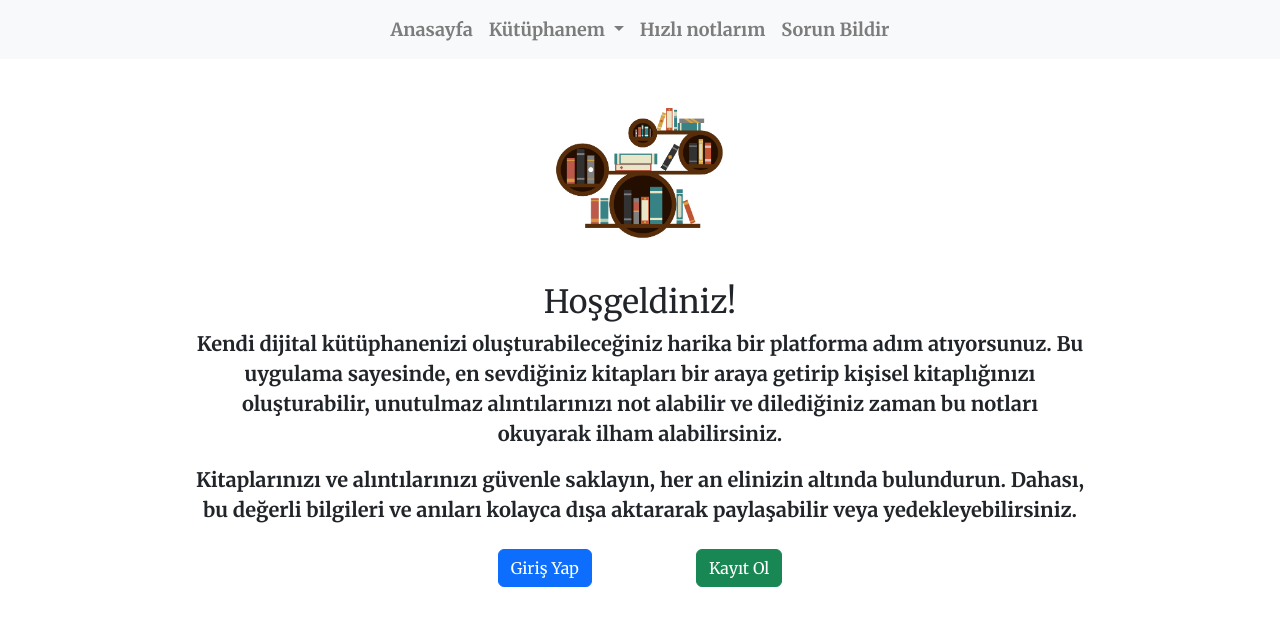
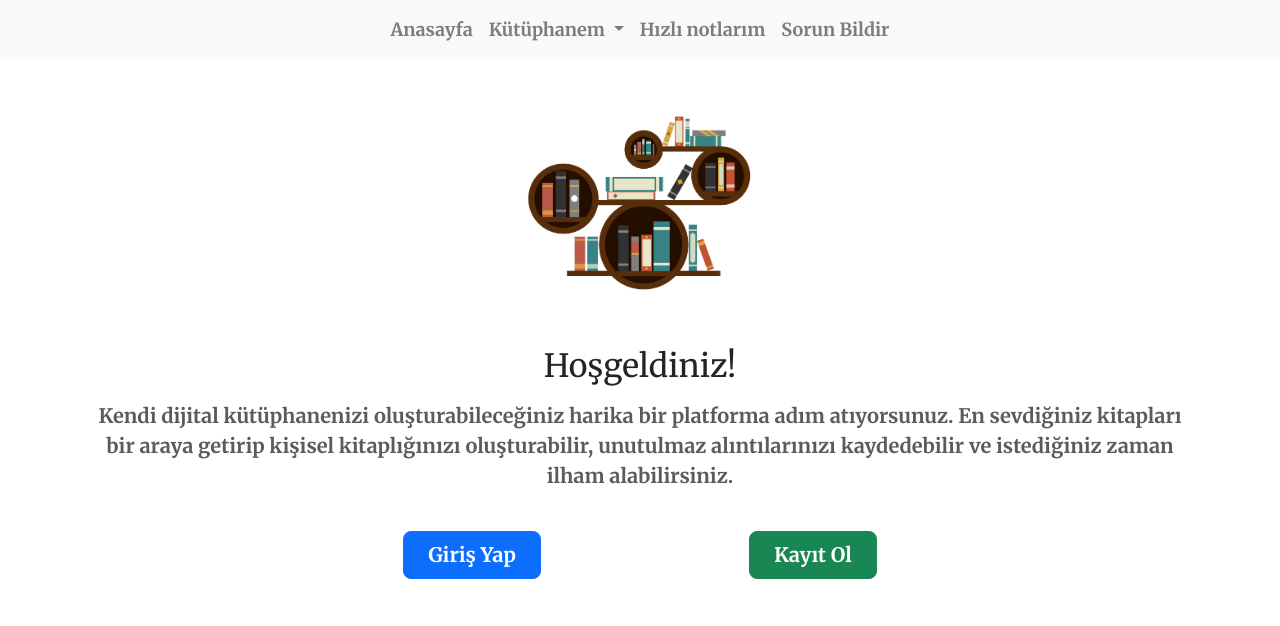
Before and after one commit to EsmaNurOzkan/kutuphane, a React (Create React App) app in the folder client/: page / in a window 1280 px wide. Shown: the top 626 px of the page. Built offline with nearby package versions, Linux system fonts and the light colour scheme; a web font is replaced by a local one.

Commit message:
style updated

```diff
--- a/client/package.json
+++ b/client/package.json
@@ -12,6 +12,7 @@
     "bootstrap": "^5.3.3",
     "docx": "^8.5.0",
     "file-saver": "^2.0.5",
+    "framer-motion": "^12.4.7",
     "html2canvas": "^1.4.1",
     "html2pdf.js": "^0.10.2",
     "jspdf": "^2.5.1",
--- a/client/src/pages/Home.js
+++ b/client/src/pages/Home.js
@@ -1,6 +1,7 @@
 import React from 'react';
 import { Link } from 'react-router-dom';
-import { Container, Row, Col, Card, Button } from 'react-bootstrap';
+import { Container, Row, Col, Button } from 'react-bootstrap';
+import { motion } from 'framer-motion';
 import { Helmet } from 'react-helmet';
 import 'bootstrap/dist/css/bootstrap.min.css';
 import shelveLogo from '../utils/shelve3.png';
@@ -14,37 +15,51 @@ function Home() {
         <link rel="preconnect" href="https://fonts.googleapis.com" />
         <link rel="preconnect" href="https://fonts.gstatic.com" crossorigin />
         <link href="https://fonts.googleapis.com/css2?family=DM+Serif+Text:ital@0;1&display=swap" rel="stylesheet" />
-        <link href="https://fonts.googleapis.com/css2?family=Cormorant:ital,wght@0,300..700;1,300..700&display=swap" rel="stylesheet"/>
+        <link href="https://fonts.googleapis.com/css2?family=Cormorant:ital,wght@0,300..700;1,300..700&display=swap" rel="stylesheet" />
       </Helmet>
-      <Container>
-        <Row className="justify-content-md-center" style={{ marginBottom: '10rem' }}>
-          <Col md="10">
-            <Card className="border-0 text-center">
-              <Card.Body>
-                <div className='m-2'>
-                  <img src={shelveLogo} alt="Kütüphane Logo" style={{ width: '12rem', height: 'auto' }} />
-                </div>
-                <Card.Title as="h2" >Hoşgeldiniz!</Card.Title>
-                <Card.Text>
-                  <p className='fs-5' >Kendi dijital kütüphanenizi oluşturabileceğiniz harika bir platforma adım atıyorsunuz. Bu uygulama sayesinde, en sevdiğiniz kitapları bir araya getirip kişisel kitaplığınızı oluşturabilir, unutulmaz alıntılarınızı not alabilir ve dilediğiniz zaman bu notları okuyarak ilham alabilirsiniz.</p>
-                </Card.Text>
-                <Card.Text>
-                  <p className='fs-5' >Kitaplarınızı ve alıntılarınızı güvenle saklayın, her an elinizin altında bulundurun. Dahası, bu değerli bilgileri ve anıları kolayca dışa aktararak paylaşabilir veya yedekleyebilirsiniz.</p>
-                </Card.Text>
+      <Container className="d-flex flex-column align-items-center justify-content-center text-center mt-4">
+      <motion.div
+        initial={{ scale: 0.3, opacity: 0.2 }}
+        animate={{ scale: 1, opacity: 1 }}
+        transition={{ duration: 3, ease: "easeOut" }}
+        className="mb-2"
+      >
+        <img src={shelveLogo} alt="Kütüphane Logo" style={{ width: '16rem', height: 'auto' }} />
+      </motion.div>
+
+        <motion.h2
+          initial={{ opacity: 0, y: -20 }}
+          animate={{ opacity: 1, y: 0 }}
+          transition={{ duration: 2, delay: 0.2 }}
+          className="mb-3"
+        >
+          Hoşgeldiniz!
+        </motion.h2>
+        <motion.p
+          initial={{ opacity: 0, y: -20 }}
+          animate={{ opacity: 1, y: 0 }}
+          transition={{ duration: 3, delay: 0.4 }}
+          className="fs-5 text-muted"
+        >
+          Kendi dijital kütüphanenizi oluşturabileceğiniz harika bir platforma adım atıyorsunuz.
+          En sevdiğiniz kitapları bir araya getirip kişisel kitaplığınızı oluşturabilir, unutulmaz
+          alıntılarınızı kaydedebilir ve istediğiniz zaman ilham alabilirsiniz.
+        </motion.p>
         {!token && (
-                  <div className="d-flex justify-content-center mt-4">
+          <motion.div
+            initial={{ opacity: 0, y: 20 }}
+            animate={{ opacity: 1, y: 0 }}
+            transition={{ duration: 1, delay: 0.6 }}
+            className="d-flex gap-3 mt-4"
+          >
             <Link to="/login">
-                      <Button variant="primary" style={{ fontWeight : 500 }} className="mr-2 btn-md">Giriş Yap</Button>
+              <Button variant="primary" size="lg" className="fw-bold px-4">Giriş Yap</Button>
             </Link>
             <Link to="/register">
-                      <Button variant="success" style={{ fontWeight : 500 }} className="btn-md" >Kayıt Ol</Button>
+              <Button variant="success" size="lg" className="fw-bold px-4">Kayıt Ol</Button>
             </Link>
-                  </div>
+          </motion.div>
         )}
-              </Card.Body>
-            </Card>
-          </Col>
-        </Row>
       </Container>
     </>
   );
--- a/client/src/pages/MyNavbar.js
+++ b/client/src/pages/MyNavbar.js
@@ -1,6 +1,6 @@
 import React from 'react';
 import { Link, useNavigate } from 'react-router-dom';
-import { Navbar, Nav, NavDropdown } from 'react-bootstrap'; // React-Bootstrap bileşenleri
+import { Navbar, Nav, NavDropdown } from 'react-bootstrap';
 import 'bootstrap/dist/css/bootstrap.min.css';
 
 function MyNavbar() {
--- a/client/src/pages/Notes.js
+++ b/client/src/pages/Notes.js
@@ -7,7 +7,7 @@ const BACKEND_URL = process.env.REACT_APP_BACKEND_URL;
 
 
 const Notes = ({ book }) => {
-  const { notesUpdated, setNotesUpdated } = useContext(AppContext); // useContext ile alın
+  const { notesUpdated, setNotesUpdated } = useContext(AppContext);
   const [notes, setNotes] = useState([]);
   const [selectedNote, setSelectedNote] = useState(null);
   const [showDetailModal, setShowDetailModal] = useState(false);
--- a/client/src/pages/ReportIssue.js
+++ b/client/src/pages/ReportIssue.js
@@ -50,6 +50,8 @@ const ReportIssue = () => {
 
   return (
     <div className="container mt-5">
+      <div className="row justify-content-center">
+        <div className="col-md-6">
           <h2 className="text-center mb-4">Şikayet/Öneri Bildir</h2>
           <form onSubmit={handleSubmit} className="needs-validation" noValidate>
             <div className="mb-3">
@@ -100,7 +102,7 @@ const ReportIssue = () => {
                 required
               ></textarea>
             </div>
-        <button type="submit" className="btn btn-primary w-100">Gönder</button>
+            <button type="submit" className="btn btn-primary mx-auto d-block">Gönder</button>
           </form>
           {responseMessage && (
             <div className="alert alert-info mt-3 text-center" role="alert">
@@ -108,7 +110,10 @@ const ReportIssue = () => {
             </div>
           )}
         </div>
+      </div>
+    </div>
   );
+
 };
 
 export default ReportIssue;
--- a/client/src/pages/auth/Login.js
+++ b/client/src/pages/auth/Login.js
@@ -38,13 +38,13 @@ function Login() {
         <link href="https://fonts.googleapis.com/css2?family=DM+Serif+Text:ital@0;1&display=swap" rel="stylesheet" />
         <link href="https://fonts.googleapis.com/css2?family=Cormorant:ital,wght@0,300..700;1,300..700&display=swap" rel="stylesheet" />
       </Helmet>
-      <Container className="d-flex align-items-center justify-content-center " style={{ minHeight: '100vh' }}>
+      <Container className="d-flex align-items-center justify-content-center" style={{ minHeight: '100vh' }}>
         <Row className="w-100">
           <Col sm={12} md={8} lg={6} className="mx-auto">
-            <Card className="border-0 shadow-lg bg-body" style={{ borderRadius: '3rem' }}>
+            <Card className="border-0 shadow-lg bg-body" style={{ borderRadius: '3rem', padding: '2rem' }}>
               <Card.Body>
                 <h3 className="text-center mb-4" style={{ fontFamily: 'DM Serif Text, serif' }}>Giriş Yap</h3>
-                <Form onSubmit={handleSubmit}>
+                <Form onSubmit={handleSubmit} className="d-flex flex-column">
                   <Form.Group id="email">
                     <Form.Label style={{ fontFamily: "Cormorant, serif", fontWeight: 600 }}>E-posta</Form.Label>
                     <Form.Control
@@ -67,7 +67,8 @@ function Login() {
                       required
                     />
                   </Form.Group>
-                  <Button style={{ fontFamily: "Cormorant, serif", fontWeight: 500 }} type="submit" className="w-100 mt-4" disabled={loading}>
+                  <div className="d-flex justify-content-center">
+                    <Button style={{ fontFamily: "Cormorant, serif", fontWeight: 500 }} type="submit" className="w-75 mt-4" disabled={loading}>
                       {loading ? (
                         <>
                           <Spinner as="span" animation="border" size="sm" role="status" aria-hidden="true" />
@@ -77,13 +78,16 @@ function Login() {
                         'Giriş Yap'
                       )}
                     </Button>
+                  </div>
                 </Form>
-                <Link to="/reset-password" style={{ fontFamily: "Cormorant, serif", fontWeight: 500 }} className="w-100 mt-3 d-block text-center">
-                  <a className="link-primary">Şifremi unuttum</a>
+                <div className="text-center mt-3">
+                  <Link to="/reset-password" style={{ fontFamily: "Cormorant, serif", fontWeight: 500 }} className="d-block link-primary">
+                    Şifremi unuttum
                   </Link>
-                <Link to="/register" style={{ fontFamily: "Cormorant, serif", fontWeight: 500 }} className="w-100 mt-1 d-block text-center">
-                  <a className='link-secondary'>Kayıt Ol</a>
+                  <Link to="/register" style={{ fontFamily: "Cormorant, serif", fontWeight: 500 }} className="d-block link-secondary mt-1">
+                    Kayıt Ol
                   </Link>
+                </div>
               </Card.Body>
             </Card>
           </Col>
--- a/client/src/style/ViewMode.css
+++ b/client/src/style/ViewMode.css
@@ -1,6 +1,6 @@
 .fade-enter {
   opacity: 0;
-  transform: translateY(20px); /* Yukarıdan yumuşak iniş */
+  transform: translateY(20px);
 }
 .fade-enter-active {
   opacity: 1;
@@ -12,7 +12,7 @@
 }
 .fade-exit-active {
   opacity: 0;
-  transform: translateY(-20px); /* Yukarıya kaybolma */
+  transform: translateY(-20px);
   transition: opacity 400ms ease-in-out, transform 400ms ease-in-out;
 }
 
```
Also changed, not shown: client/src/pages/TagSearchForBook.js (+9 -18 lines), client/src/style/index.css (+3 -4 lines), 1 other file (tests, documents, lock files or other folders). Lines whose indentation alone changed are shown as unchanged.
